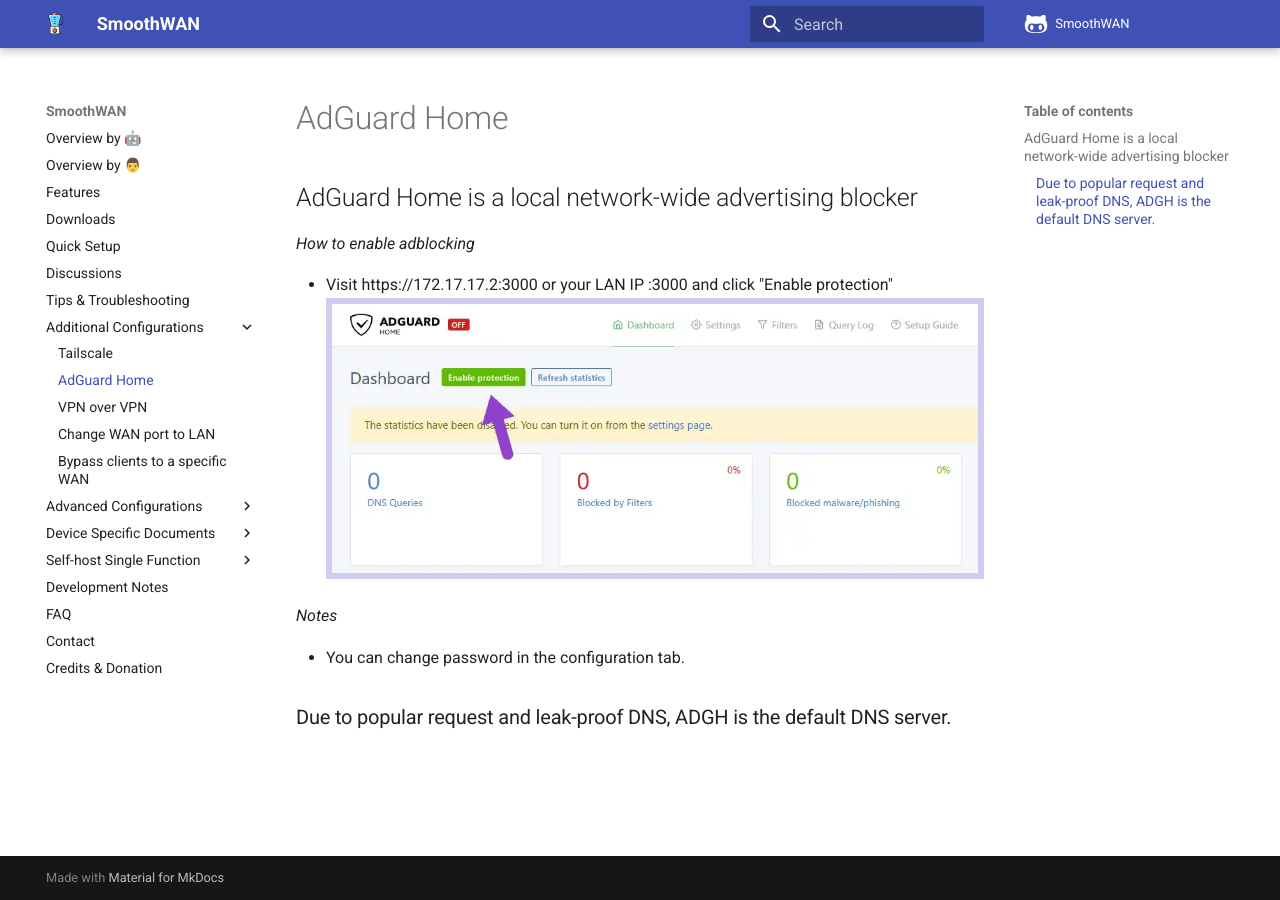
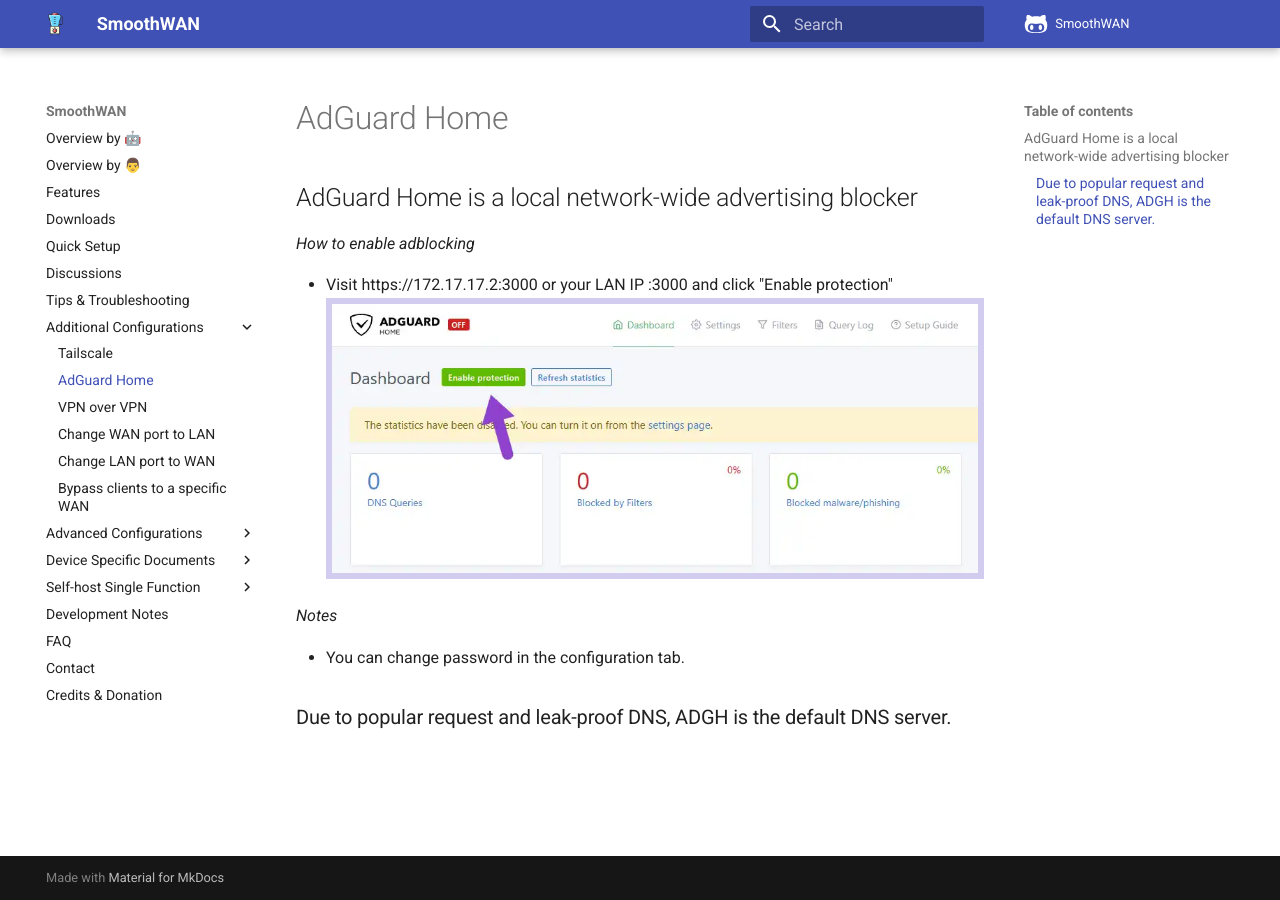
Before and after one commit to SmoothWAN/SmoothWAN-docs, an MkDocs documentation site: the page built from docs/adg.md, in a window 1280 px wide. Built offline with MkDocs 1.6.1 and Material for MkDocs 9.7.7, drawn with Linux system fonts in a browser that asks for light colours; comment, search, counter and statistics services are not loaded.

Commit message:
Add LAN to WAN port guide

```diff
--- a/mkdocs.yml
+++ b/mkdocs.yml
@@ -38,6 +38,7 @@
     - 'AdGuard Home' : 'adg.md'
     - 'VPN over VPN' : 'vpn.md'
     - 'Change WAN port to LAN' : 'lan.md'
+    - 'Change LAN port to WAN' : 'wan.md'
     - 'Bypass clients to a specific WAN' : 'wanbyp.md'
   - 'Advanced Configurations':
     - 'Proxmox Example' : 'proxmox.md'
```
